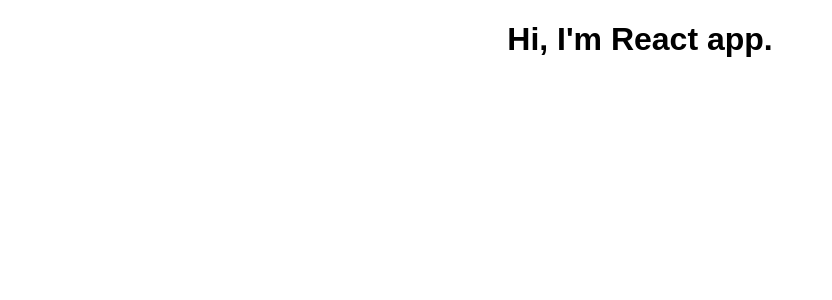
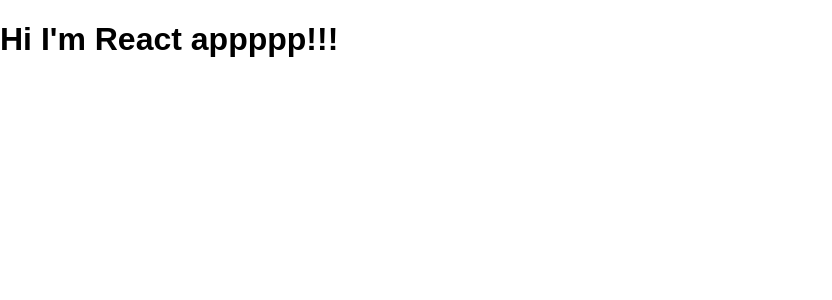
Before and after one commit to jakubfolta/React-CompleteGuide, a React (Create React App) app in the folder BaseFeaturesSyntax/react-complete-guide/: page / in a window 1280 px wide. Shown: the top 300 px of the page, without its empty margins (0-832 px from the left). Built offline with nearby package versions, Linux system fonts and the light colour scheme.

Commit message:
Learn React.

```diff
--- a/BaseFeaturesSyntax/react-complete-guide/src/App.js
+++ b/BaseFeaturesSyntax/react-complete-guide/src/App.js
@@ -3,11 +3,12 @@
 
 class App extends Component {
   render() {
-    return (
-      <div className="App">
-        <h1>Hi, I'm React app.</h1>
-      </div>
-    );
+    // return (
+    //   <div className="App">
+    //     <h1>Hi, I'm React app.</h1>
+    //   </div>
+    // );
+    return React.createElement('div', null, React.createElement('h1', null, 'Hi I\'m React appppp!!!'));
   }
 }
 
```
